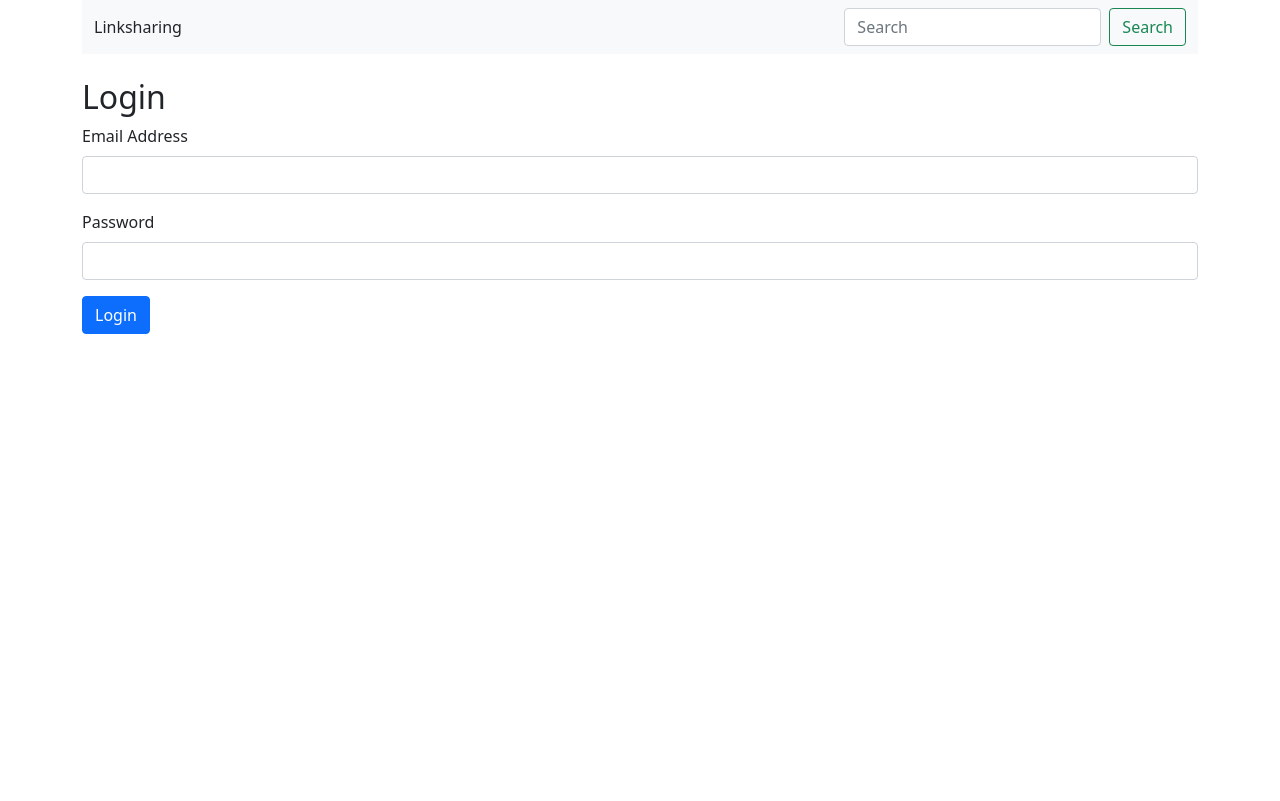
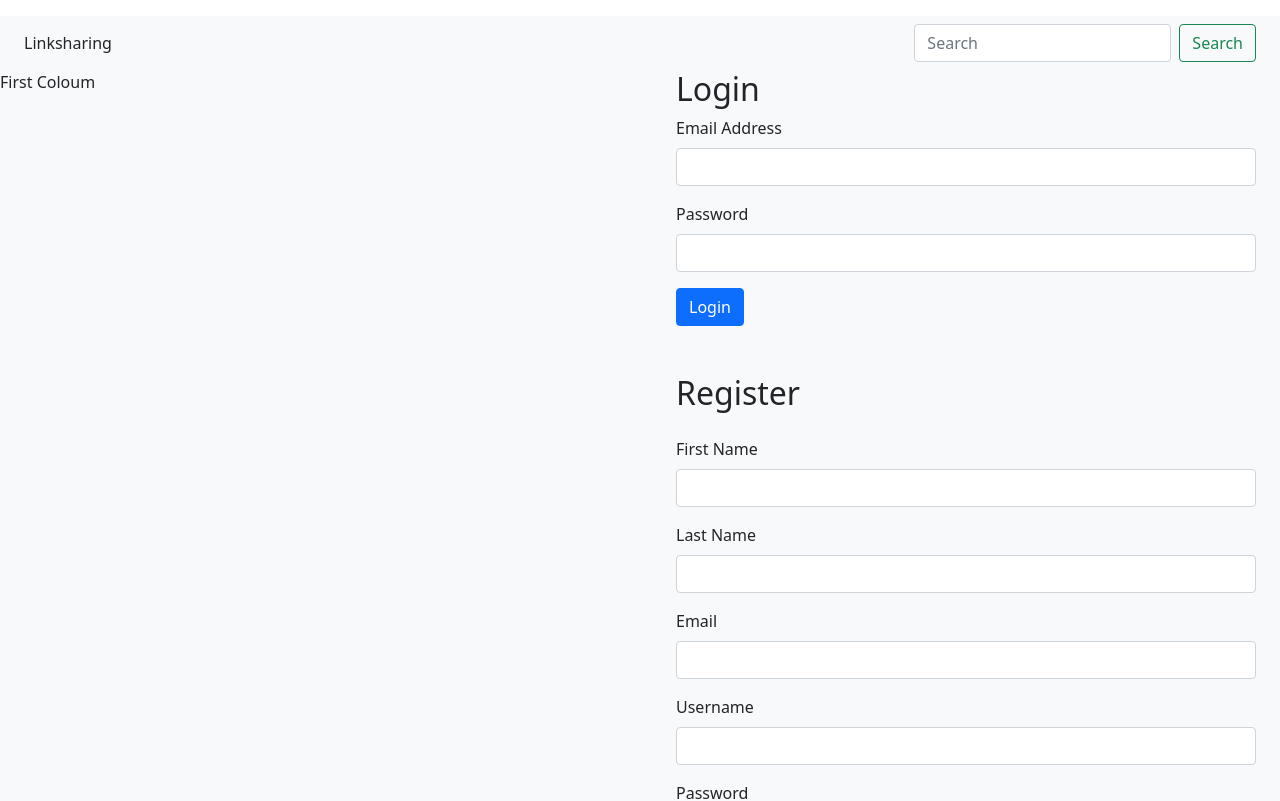
Before and after one commit to pankajraj123/link-sharing-client, a React (Create React App) app: page / in a window 1280 px wide. Shown: the top 801 px of the page. Built offline with nearby package versions, Linux system fonts and the light colour scheme.

Commit message:
dashboard

```diff
--- a/src/App.js
+++ b/src/App.js
@@ -1,18 +1,14 @@
 import Header from "./components/Header";
 import Dashboard from "./pages/Dashboard";
-import Login from "./pages/Login";
-import Register from "./pages/Register";
-import {Routes,Route,BrowserRouter} from 'react-router-dom';
+import {Routes,Route} from 'react-router-dom';
+import Home from "./pages/Home";
 
 
 function App() {
   return (
     <>
-     <div className="container ">
-      <Header/>
-      </div>
        <Routes>
-        <Route path='/' element={<Login/>}></Route>
+        <Route path='/' element={<Home/>}></Route>
         <Route path='/dashboard' element={<Dashboard/>}></Route>
        </Routes>
     </>
@@ -20,9 +16,3 @@ function App() {
 }
 
 export default App;
-
-{/* <div className="row flex-grow-1 align-items-center justify-content-end">
-        <div className="col-md-4">
-          <Login/>
-        </div>
-      </div> */}
--- a/src/components/Header.js
+++ b/src/components/Header.js
@@ -1,16 +1,16 @@
 import React from 'react'
 
 
-function Header() {
+function Header(props) {
   return (
     <div>
    <nav className="navbar navbar-expand-lg navbar-light bg-light">
   <div className="container-fluid">
       <div>Linksharing</div>
-
       <form className="d-flex">
         <input className="form-control me-2" type="search" placeholder="Search" aria-label="Search"/>
         <button className="btn btn-outline-success" type="submit">Search</button>
+        <div>{props.data}</div>
       </form>
     </div>
 </nav>
--- a/src/pages/Dashboard.js
+++ b/src/pages/Dashboard.js
@@ -1,9 +1,15 @@
 import React from 'react'
+import Header from '../components/Header'
 
 function Dashboard() {
+  const user=localStorage.getItem("items");
+  const parseduser=JSON.parse(user);
   return(
-    <div> Hello Dashboard</div>
+    <div>
+      <div className="container">
+      <Header data={parseduser.username}/>
+      </div>
+    </div>
   )
 }
-
 export default Dashboard
--- a/src/pages/Home.js
+++ b/src/pages/Home.js
@@ -1,9 +1,26 @@
 import React from 'react'
+import Login from './Login'
+import Register from './Register'
+import Header from '../components/Header'
 
 export default function Home() {
   return (
+    <div className="row bg-light mt-3">
+        <div>
+        <Header/>
+        </div>
+  <div className="col-6">
+    First Coloum
+    </div>
+  <div className="col-6">
+    <div className="mb-4 ">
+      <Login />
+    </div>
     <div>
+      <Register />
+    </div>
+  </div>
+</div>
 
-    </div>
   )
 }
--- a/src/pages/Login.js
+++ b/src/pages/Login.js
@@ -1,6 +1,7 @@
 import React, { useState} from 'react';
 import axios from 'axios';
 import  {useNavigate,Link } from 'react-router-dom';
+import  Header from '../components/Header'
 
 
 function Login() {
@@ -20,9 +21,15 @@ function Login() {
     try {
       const response = await axios.post('http://localhost:8000/loginuser', data);
       console.log(response.data);
-      if(response.data =='user login sucessfully'){
+      if(response.data.message =='user login sucessfully'){
+        let items={
+          username:response.data.username,
+          email:response.data.email,
+        }
+        localStorage.setItem('items', JSON.stringify(items));
         navigate('/dashboard')
-      }else if(response.data=='login failed'){
+      }
+      else if(response.data=='login failed'){
         setcheckcredential(true);
       }
     } catch (err) {
@@ -32,7 +39,7 @@ function Login() {
   };
 
   return (
-    <div className="container mt-4 ">
+    <div className="container">
       <form onSubmit={handleSubmit}>
         <h2>Login</h2>
         {error && <div className="alert alert-danger">{error}</div>}
--- a/src/pages/Register.js
+++ b/src/pages/Register.js
@@ -24,11 +24,11 @@ const RegisterForm = () => {
       alert("Passwords do not match!");
       return;
     }
-    console.log(formData);
    let response= await axios.post('http://localhost:8000/registeruser',formData);
     if(response.data=='user is alerady exist'){
       setIsExist(true);
     }else{
+    console.log(response.data);
     navigate('/')
     }
   };
```
Also changed, not shown: src/components/Topic.js (added, +9 -0 lines).
